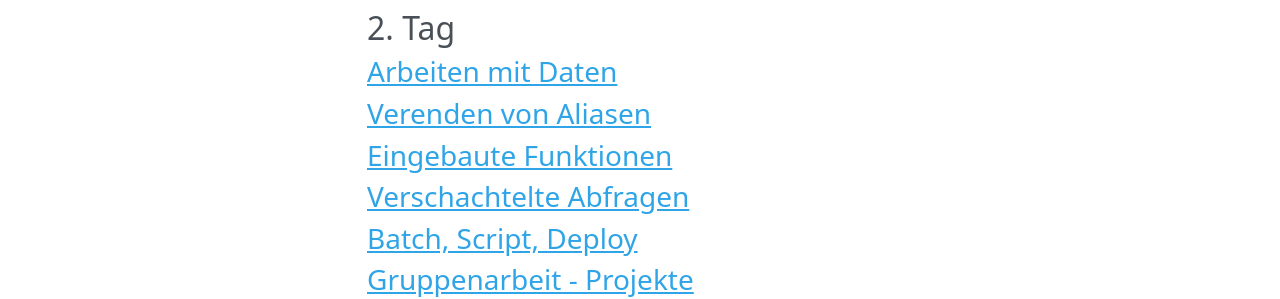
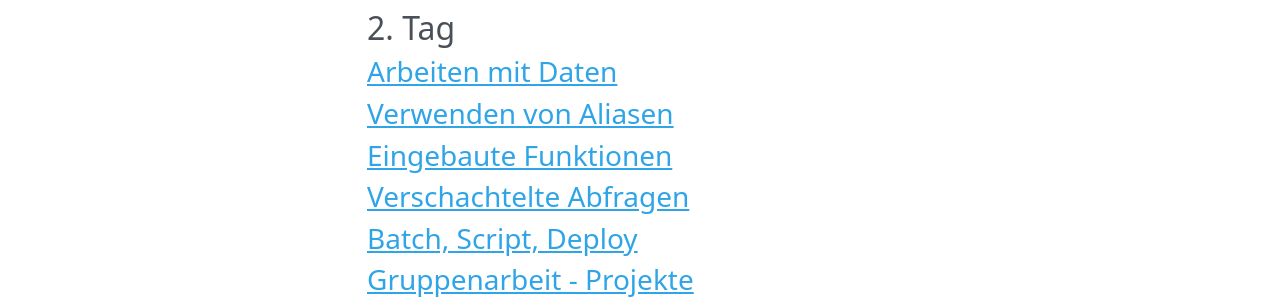
Before and after one commit to kevinsuelzle/Python_Wiki, an MkDocs documentation site: the page built from docs/lehrplan/datenbanken/datenbanken.md, in a window 1280 px wide and 900 px high, scrolled down 1604 px. Shown: the part 378-677 px from the top of the window. Built offline with MkDocs 1.6.1, drawn with Linux system fonts in a browser that asks for light colours; nearby versions of some CDN libraries.

Commit message:
Schreibfehler korrigiert.

```diff
--- a/docs/lehrplan/datenbanken/datenbanken.md
+++ b/docs/lehrplan/datenbanken/datenbanken.md
@@ -83,7 +83,7 @@ Sie die Kraft relationaler Datenbanken nutzen, um komplexe Datenanforderungen ef
 
 ### [Arbeiten mit Daten](working_with_data.md)
 
-### [Verenden von Aliasen](aliases.md)
+### [Verwenden von Aliasen](aliases.md)
 
 ### [Eingebaute Funktionen](build_in_functions.md)
 
```
